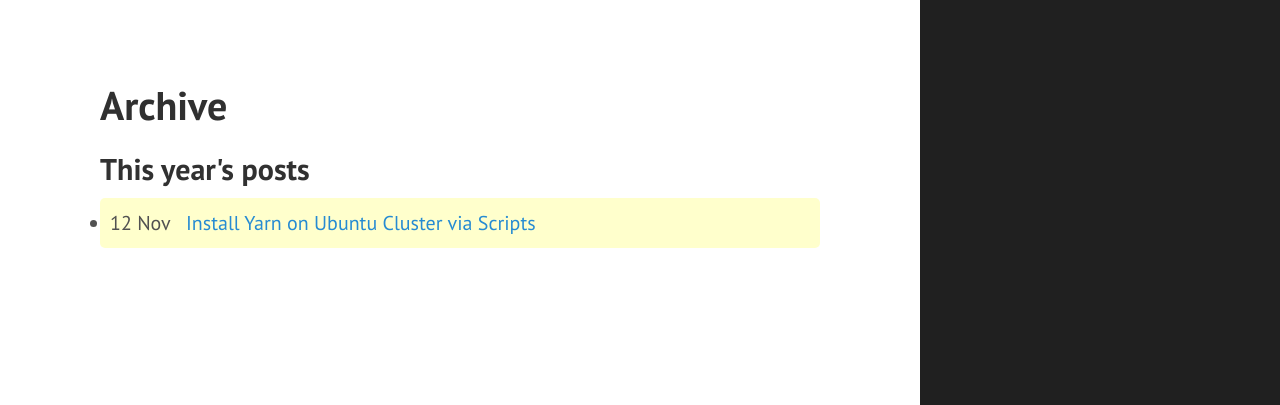
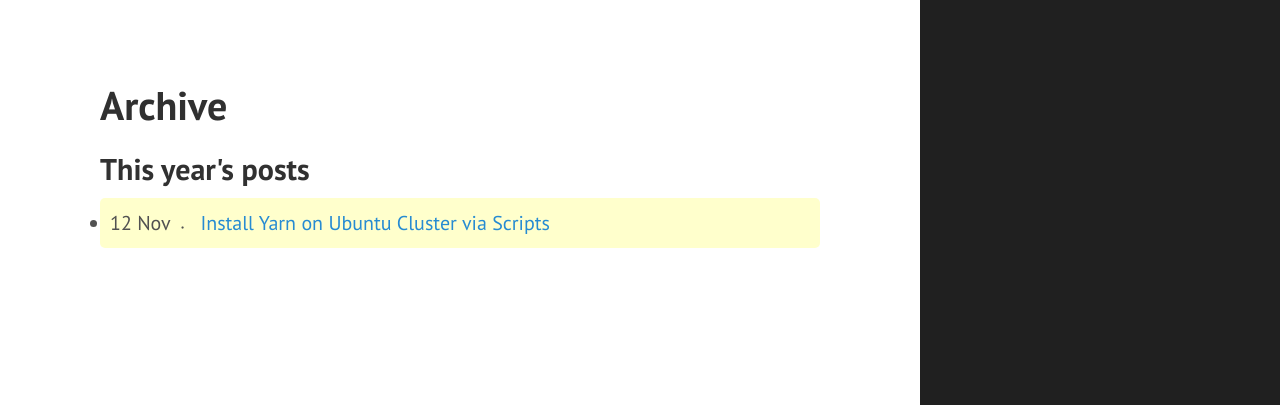
Before and after one commit to legatoo/legatoo.github.io, a Jekyll site: the page built from archive.md, in a window 1280 px wide. Shown: the top 405 px of the page. Built offline with Jekyll 4.4.1, drawn with Linux system fonts in a browser that asks for light colours; Markdown is read by kramdown in place of the engine named in the settings.

Commit message:
add archive page

```diff
--- a/public/css/hyde.css
+++ b/public/css/hyde.css
@@ -166,6 +166,12 @@ a.sidebar-nav-item:focus {
   }
 }
 
+ul li time:after{
+  content:"•";
+  font-size:8px;
+  padding-left:10px
+}#archive
+
 .thisyear{
   -webkit-border-radius:5px;
   -moz-border-radius:5px;
@@ -173,7 +179,7 @@ a.sidebar-nav-item:focus {
   -o-border-radius:5px;
   border-radius:5px;
   background-color:#ffc;
-  margin-left:0;padding:10px;
+  margin-left:0;padding:10px
   }#archive
 
 .thisyear li:last-child{margin-bottom:0}
```
